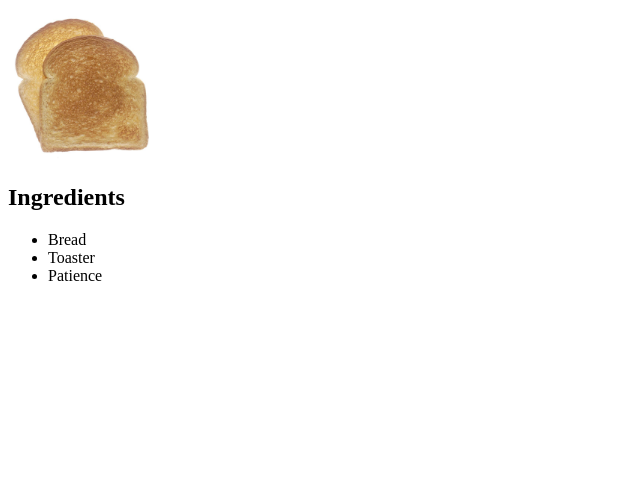
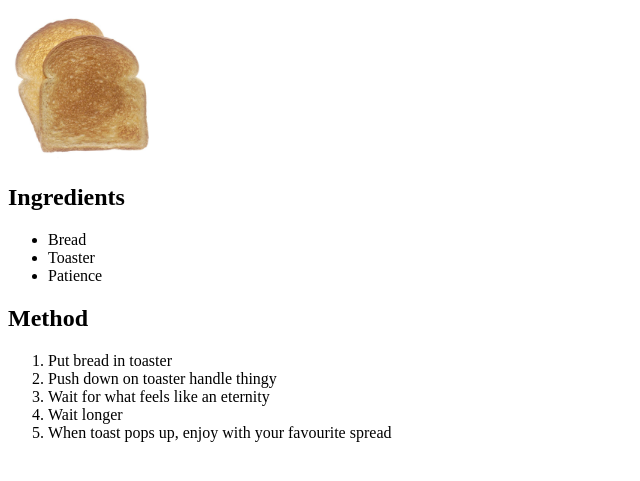
Before and after one commit to RizzleRix/odin-recipes, a plain HTML site: page recipes/toast.html in a window 1280 px wide. Shown: the part 101-582 px from the top of the page, without its empty margins (0-640 px from the left). Drawn offline with Linux system fonts and the light colour scheme.

Commit message:
add method to toast.html

```diff
--- a/recipes/toast.html
+++ b/recipes/toast.html
@@ -18,5 +18,14 @@
             <li>Patience</li>
         </ul>
 
+    <h2>Method</h2>
+        <ol>
+            <li>Put bread in toaster</li>
+            <li>Push down on toaster handle thingy</li>
+            <li>Wait for what feels like an eternity</li>
+            <li>Wait longer</li>
+            <li>When toast pops up, enjoy with your favourite spread</li>
+        </ol>
+
 </body>
 </html>
```
